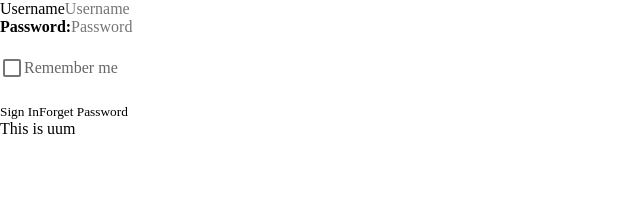
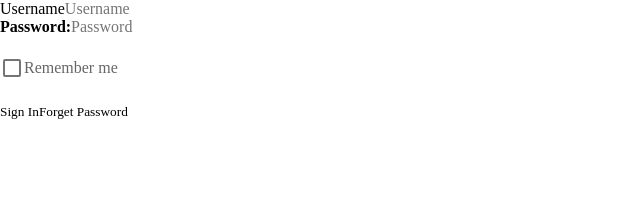
Before and after one commit to 123ang/scopus, a Vue app: page /login in a window 1280 px wide. Shown: the top 210 px of the page, without its empty margins (0-640 px from the left). Built offline with nearby package versions, Linux system fonts and the light colour scheme.

Commit message:
delete footer

```diff
--- a/src/App.vue
+++ b/src/App.vue
@@ -2,9 +2,7 @@
   <div id="app">
 
     <router-view style="height: 100%;"/>
-    <div class="footer">
-      This is uum
-    </div>
+
   </div>
 </template>
 
```
